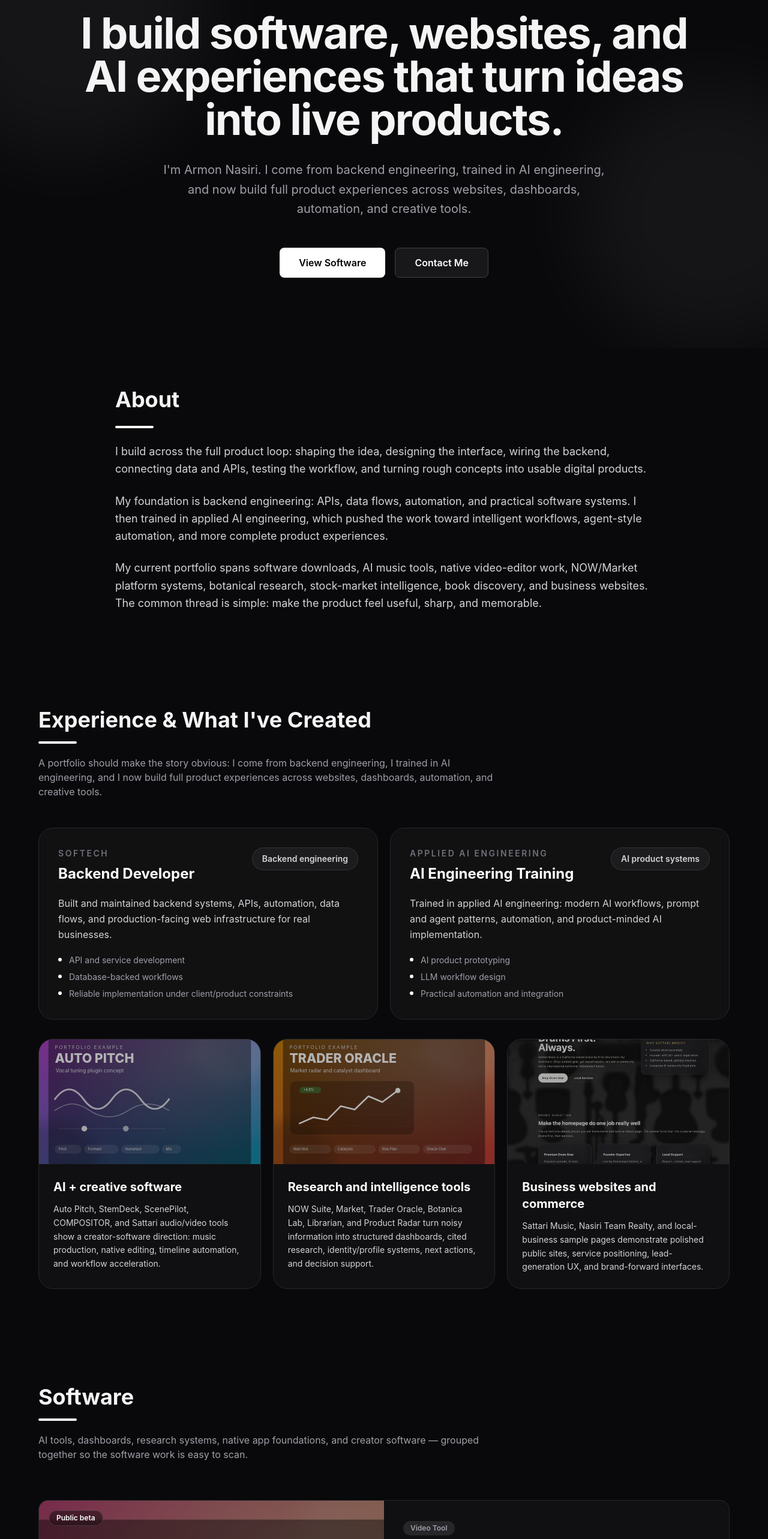
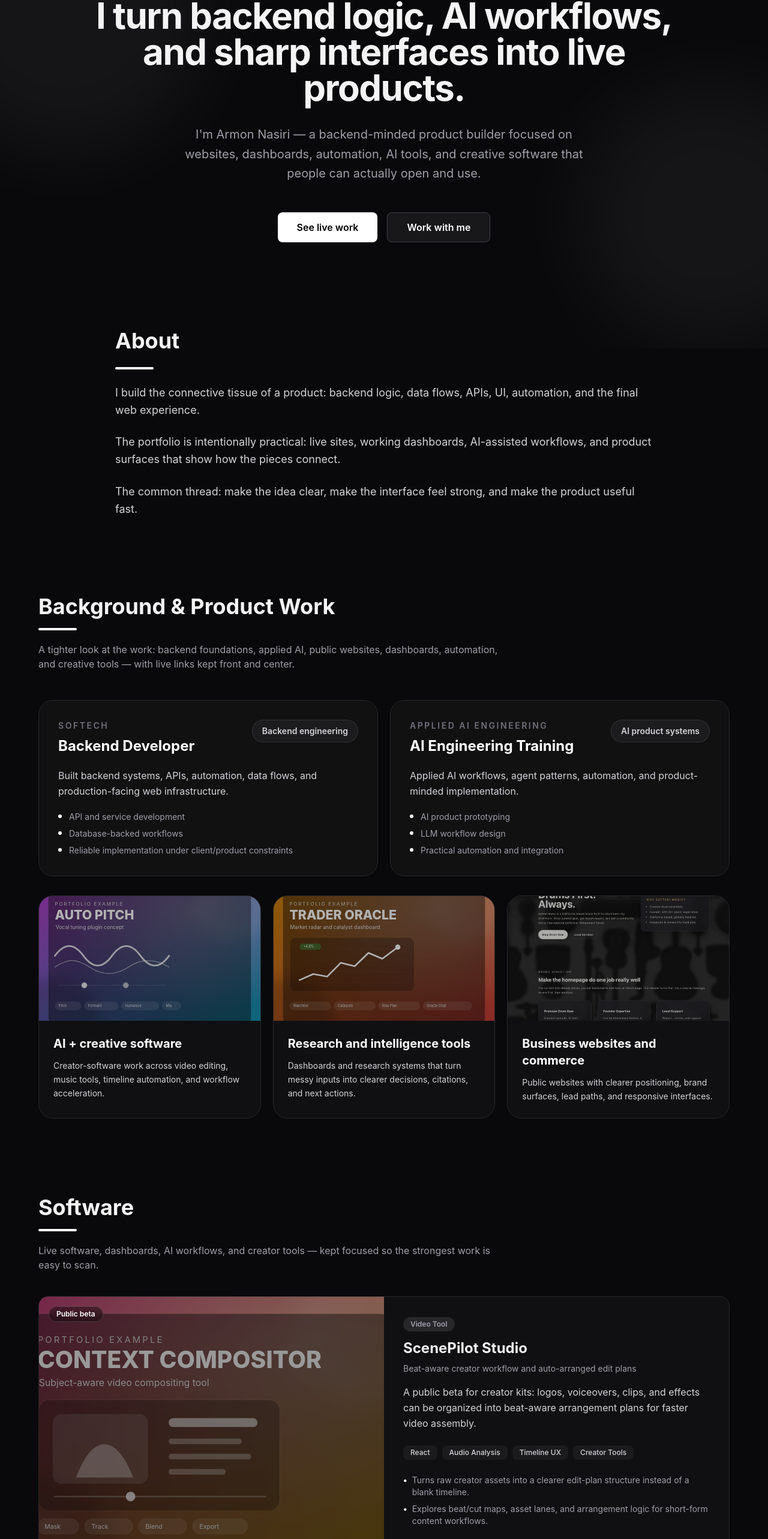
Before and after one commit to armonon/portfolioo, a React app: page / in a window 1280 px wide. Shown: the part 219-2785 px from the top of the page at 60% size. Built offline with nearby package versions, Linux system fonts and the light colour scheme; the HTML template or start-up script is replaced by a standard one.

Commit message:
Tighten portfolio presentation

```diff
--- a/src/App.tsx
+++ b/src/App.tsx
@@ -1295,7 +1295,7 @@ function App() {
       company: "Softech",
       timeframe: "Backend engineering",
       description:
-        "Built and maintained backend systems, APIs, automation, data flows, and production-facing web infrastructure for real businesses.",
+        "Built backend systems, APIs, automation, data flows, and production-facing web infrastructure.",
       bullets: ["API and service development", "Database-backed workflows", "Reliable implementation under client/product constraints"]
     },
     {
@@ -1303,7 +1303,7 @@ function App() {
       company: "Applied AI engineering",
       timeframe: "AI product systems",
       description:
-        "Trained in applied AI engineering: modern AI workflows, prompt and agent patterns, automation, and product-minded AI implementation.",
+        "Applied AI workflows, agent patterns, automation, and product-minded implementation.",
       bullets: ["AI product prototyping", "LLM workflow design", "Practical automation and integration"]
     }
   ];
@@ -1312,17 +1312,17 @@ function App() {
     {
       title: "AI + creative software",
       image: "/photos/auto-pitch-example.svg",
-      text: "Auto Pitch, StemDeck, ScenePilot, COMPOSITOR, and Sattari audio/video tools show a creator-software direction: music production, native editing, timeline automation, and workflow acceleration."
+      text: "Creator-software work across video editing, music tools, timeline automation, and workflow acceleration."
     },
     {
       title: "Research and intelligence tools",
       image: "/photos/trader-oracle-example.svg",
-      text: "NOW Suite, Market, Trader Oracle, Botanica Lab, Librarian, and Product Radar turn noisy information into structured dashboards, cited research, identity/profile systems, next actions, and decision support."
+      text: "Dashboards and research systems that turn messy inputs into clearer decisions, citations, and next actions."
     },
     {
       title: "Business websites and commerce",
       image: "/photos/sattari-screenshot.png",
-      text: "Sattari Music, Nasiri Team Realty, and local-business sample pages demonstrate polished public sites, service positioning, lead-generation UX, and brand-forward interfaces."
+      text: "Public websites with clearer positioning, brand surfaces, lead paths, and responsive interfaces."
     }
   ];
 
@@ -1508,7 +1508,7 @@ function App() {
           whileInView={{ opacity: 1 }}
           transition={{ duration: 0.8 }}
           viewport={{ once: false }}
-          className="min-h-[90vh] flex items-center justify-center px-4 py-20"
+          className="min-h-[78vh] flex items-center justify-center px-4 py-16 md:py-20"
         >
           <div className="max-w-5xl w-full text-center space-y-8">
             <motion.div
@@ -1518,7 +1518,7 @@ function App() {
               viewport={{ once: false }}
               className="inline-flex items-center gap-2 rounded-full border border-zinc-800 bg-zinc-900/70 px-4 py-2 text-sm text-zinc-300"
             >
-              <Sparkles size={16} /> Backend developer • AI engineer • product builder
+              <Sparkles size={16} /> Backend systems → AI products → polished interfaces
             </motion.div>
 
             <motion.h1
@@ -1526,9 +1526,9 @@ function App() {
               initial="hidden"
               whileInView="visible"
               viewport={{ once: false }}
-              className="text-5xl md:text-7xl font-bold tracking-tight"
+              className="text-4xl md:text-6xl font-bold tracking-tight"
             >
-              I build software, websites, and AI experiences that turn ideas into live products.
+              I turn backend logic, AI workflows, and sharp interfaces into live products.
             </motion.h1>
 
             <motion.p
@@ -1536,9 +1536,9 @@ function App() {
               initial="hidden"
               whileInView="visible"
               viewport={{ once: false }}
-              className="text-lg md:text-xl text-zinc-400 max-w-3xl mx-auto leading-relaxed"
+              className="text-lg md:text-xl text-zinc-400 max-w-2xl mx-auto leading-relaxed"
             >
-              I'm Armon Nasiri. I come from backend engineering, trained in AI engineering, and now build full product experiences across websites, dashboards, automation, and creative tools.
+              I'm Armon Nasiri — a backend-minded product builder focused on websites, dashboards, automation, AI tools, and creative software that people can actually open and use.
             </motion.p>
 
             {/* CTA Buttons */}
@@ -1555,7 +1555,7 @@ function App() {
                 onClick={() => scrollToSection("projects")}
                 className="px-8 py-3 bg-white text-black font-semibold rounded-lg hover:bg-zinc-100 transition-colors"
               >
-                View Software
+                See live work
               </motion.button>
               <motion.button
                 whileHover={{ scale: 1.05, y: -2 }}
@@ -1563,7 +1563,7 @@ function App() {
                 onClick={() => scrollToSection("contact")}
                 className="px-8 py-3 bg-zinc-900 text-white font-semibold rounded-lg border border-zinc-700 hover:border-zinc-500 transition-colors"
               >
-                Contact Me
+                Work with me
               </motion.button>
             </motion.div>
           </div>
@@ -1576,7 +1576,7 @@ function App() {
           whileInView={{ opacity: 1 }}
           transition={{ duration: 0.8 }}
           viewport={{ once: false }}
-          className="py-20 px-4"
+          className="py-16 px-4"
         >
           <div className="max-w-4xl mx-auto">
             <motion.div
@@ -1590,15 +1590,15 @@ function App() {
               <div className="h-1 w-16 bg-white rounded-full"></div>
 
               <p className="text-lg text-zinc-300 leading-relaxed">
-                I build across the full product loop: shaping the idea, designing the interface, wiring the backend, connecting data and APIs, testing the workflow, and turning rough concepts into usable digital products.
+                I build the connective tissue of a product: backend logic, data flows, APIs, UI, automation, and the final web experience.
               </p>
 
               <p className="text-lg text-zinc-300 leading-relaxed">
-                My foundation is backend engineering: APIs, data flows, automation, and practical software systems. I then trained in applied AI engineering, which pushed the work toward intelligent workflows, agent-style automation, and more complete product experiences.
+                The portfolio is intentionally practical: live sites, working dashboards, AI-assisted workflows, and product surfaces that show how the pieces connect.
               </p>
 
               <p className="text-lg text-zinc-300 leading-relaxed">
-                My current portfolio spans software downloads, AI music tools, native video-editor work, NOW/Market platform systems, botanical research, stock-market intelligence, book discovery, and business websites. The common thread is simple: make the product feel useful, sharp, and memorable.
+                The common thread: make the idea clear, make the interface feel strong, and make the product useful fast.
               </p>
             </motion.div>
           </div>
@@ -1611,7 +1611,7 @@ function App() {
           whileInView={{ opacity: 1 }}
           transition={{ duration: 0.8 }}
           viewport={{ once: false }}
-          className="py-20 px-4"
+          className="py-16 px-4"
         >
           <div className="max-w-6xl mx-auto">
             <motion.div
@@ -1621,10 +1621,10 @@ function App() {
               viewport={{ once: false }}
               className="mb-12"
             >
-              <h2 className="text-3xl md:text-4xl font-bold">Experience & What I've Created</h2>
+              <h2 className="text-3xl md:text-4xl font-bold">Background & Product Work</h2>
               <div className="h-1 w-16 bg-white rounded-full mt-4"></div>
               <p className="mt-5 max-w-3xl text-zinc-400">
-                A portfolio should make the story obvious: I come from backend engineering, I trained in AI engineering, and I now build full product experiences across websites, dashboards, automation, and creative tools.
+                A tighter look at the work: backend foundations, applied AI, public websites, dashboards, automation, and creative tools — with live links kept front and center.
               </p>
             </motion.div>
 
@@ -1698,7 +1698,7 @@ function App() {
           whileInView={{ opacity: 1 }}
           transition={{ duration: 0.8 }}
           viewport={{ once: false }}
-          className="py-20 px-4"
+          className="py-16 px-4"
         >
           <div className="max-w-6xl mx-auto">
             <motion.div
@@ -1706,12 +1706,12 @@ function App() {
               initial="hidden"
               whileInView="visible"
               viewport={{ once: false }}
-              className="mb-16"
+              className="mb-10"
             >
               <h2 className="text-3xl md:text-4xl font-bold">Software</h2>
               <div className="h-1 w-16 bg-white rounded-full mt-4"></div>
               <p className="mt-5 max-w-3xl text-zinc-400">
-                AI tools, dashboards, research systems, native app foundations, and creator software — grouped together so the software work is easy to scan.
+                Live software, dashboards, AI workflows, and creator tools — kept focused so the strongest work is easy to scan.
               </p>
             </motion.div>
 
@@ -1769,7 +1769,7 @@ function App() {
 
                         {/* Tech Stack */}
                         <div className="flex flex-wrap gap-2 mb-6">
-                          {project.tech.map((tech, idx) => (
+                          {project.tech.slice(0, 4).map((tech, idx) => (
                             <span
                               key={idx}
                               className="text-xs font-medium text-zinc-300 bg-zinc-800/50 px-3 py-1 rounded-lg"
@@ -1781,7 +1781,7 @@ function App() {
 
                         {/* Points */}
                         <ul className="space-y-2 mb-6">
-                          {project.points.map((point, idx) => (
+                          {project.points.slice(0, 2).map((point, idx) => (
                             <li
                               key={idx}
                               className="text-sm text-zinc-400 flex gap-2"
@@ -1835,7 +1835,7 @@ function App() {
           whileInView={{ opacity: 1 }}
           transition={{ duration: 0.8 }}
           viewport={{ once: false }}
-          className="py-20 px-4"
+          className="py-16 px-4"
         >
           <div className="max-w-6xl mx-auto">
             <motion.div
@@ -1843,12 +1843,12 @@ function App() {
               initial="hidden"
               whileInView="visible"
               viewport={{ once: false }}
-              className="mb-16"
+              className="mb-10"
             >
               <h2 className="text-3xl md:text-4xl font-bold">Websites</h2>
               <div className="h-1 w-16 bg-white rounded-full mt-4"></div>
               <p className="mt-5 max-w-3xl text-zinc-400">
-                Public-facing business websites, brand surfaces, commerce pages, and client-style web experiences kept separate from the software products.
+                Public business websites and brand surfaces, separate from the software products.
               </p>
             </motion.div>
 
@@ -1903,7 +1903,7 @@ function App() {
                         </p>
 
                         <div className="flex flex-wrap gap-2 mb-6">
-                          {project.tech.map((tech, idx) => (
+                          {project.tech.slice(0, 4).map((tech, idx) => (
                             <span
                               key={idx}
                               className="text-xs font-medium text-zinc-300 bg-zinc-800/50 px-3 py-1 rounded-lg"
@@ -1914,7 +1914,7 @@ function App() {
                         </div>
 
                         <ul className="space-y-2 mb-6">
-                          {project.points.map((point, idx) => (
+                          {project.points.slice(0, 2).map((point, idx) => (
                             <li
                               key={idx}
                               className="text-sm text-zinc-400 flex gap-2"
@@ -1967,7 +1967,7 @@ function App() {
           whileInView={{ opacity: 1 }}
           transition={{ duration: 0.8 }}
           viewport={{ once: false }}
-          className="py-20 px-4"
+          className="py-16 px-4"
         >
           <div className="max-w-6xl mx-auto">
             <motion.div
@@ -2009,7 +2009,7 @@ function App() {
           whileInView={{ opacity: 1 }}
           transition={{ duration: 0.8 }}
           viewport={{ once: false }}
-          className="py-20 px-4"
+          className="py-16 px-4"
         >
           <div className="max-w-4xl mx-auto text-center">
             <motion.div
@@ -2019,11 +2019,11 @@ function App() {
               viewport={{ once: false }}
               className="space-y-8"
             >
-              <h2 className="text-3xl md:text-4xl font-bold">Let's Build</h2>
+              <h2 className="text-3xl md:text-4xl font-bold">Build something useful</h2>
               <div className="h-1 w-16 bg-white rounded-full mx-auto"></div>
 
               <p className="text-lg text-zinc-300 max-w-2xl mx-auto">
-                I'm open to freelance work, collaborations, product builds, and creative technical projects. If you want to turn an idea into something people can actually use, reach out.
+                Open to product builds, websites, dashboards, AI automation, and creative technical work.
               </p>
 
               <div className="flex flex-col sm:flex-row gap-4 justify-center mt-8">
@@ -2034,7 +2034,7 @@ function App() {
                   className="flex items-center justify-center gap-2 px-6 py-3 bg-white text-black font-semibold rounded-lg hover:bg-zinc-100 transition-colors"
                 >
                   <Mail size={20} />
-                  Email Me
+                  Email Armon
                 </motion.a>
               </div>
             </motion.div>
@@ -2050,10 +2050,10 @@ function App() {
               <div className="text-lg font-bold bg-gradient-to-r from-white via-zinc-100 to-zinc-400 bg-clip-text text-transparent mb-1">
                 Armon Nasiri
               </div>
-              <p className="text-sm text-zinc-500">Digital Product Builder</p>
+              <p className="text-sm text-zinc-500">Backend-minded product builder</p>
             </div>
             <p className="text-sm text-zinc-500">
-              © 2026 All rights reserved. Crafted with React, Tailwind & Framer Motion.
+              © 2026 Armon Nasiri. React, Tailwind, Framer Motion.
             </p>
           </div>
         </div>
```
